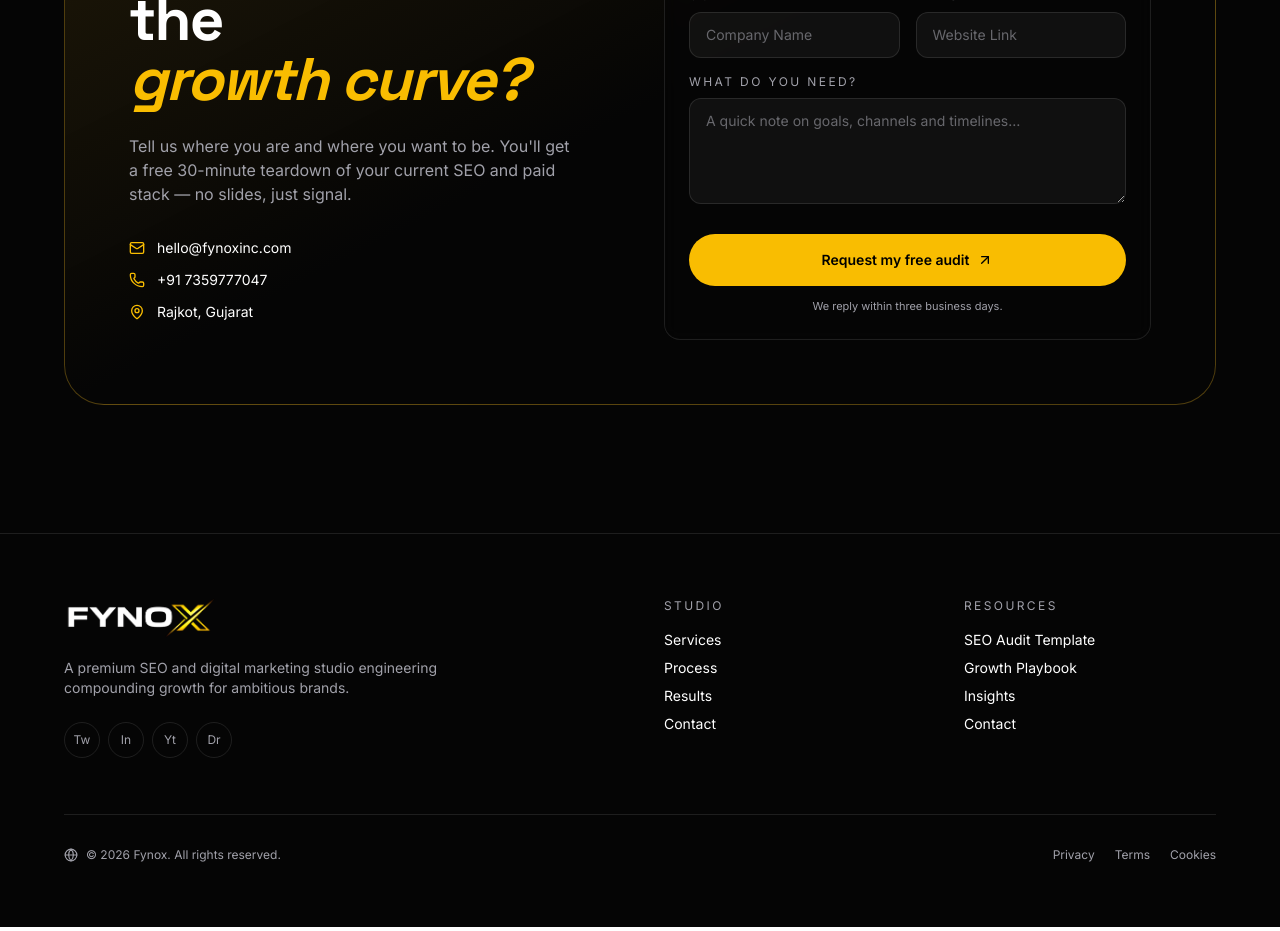
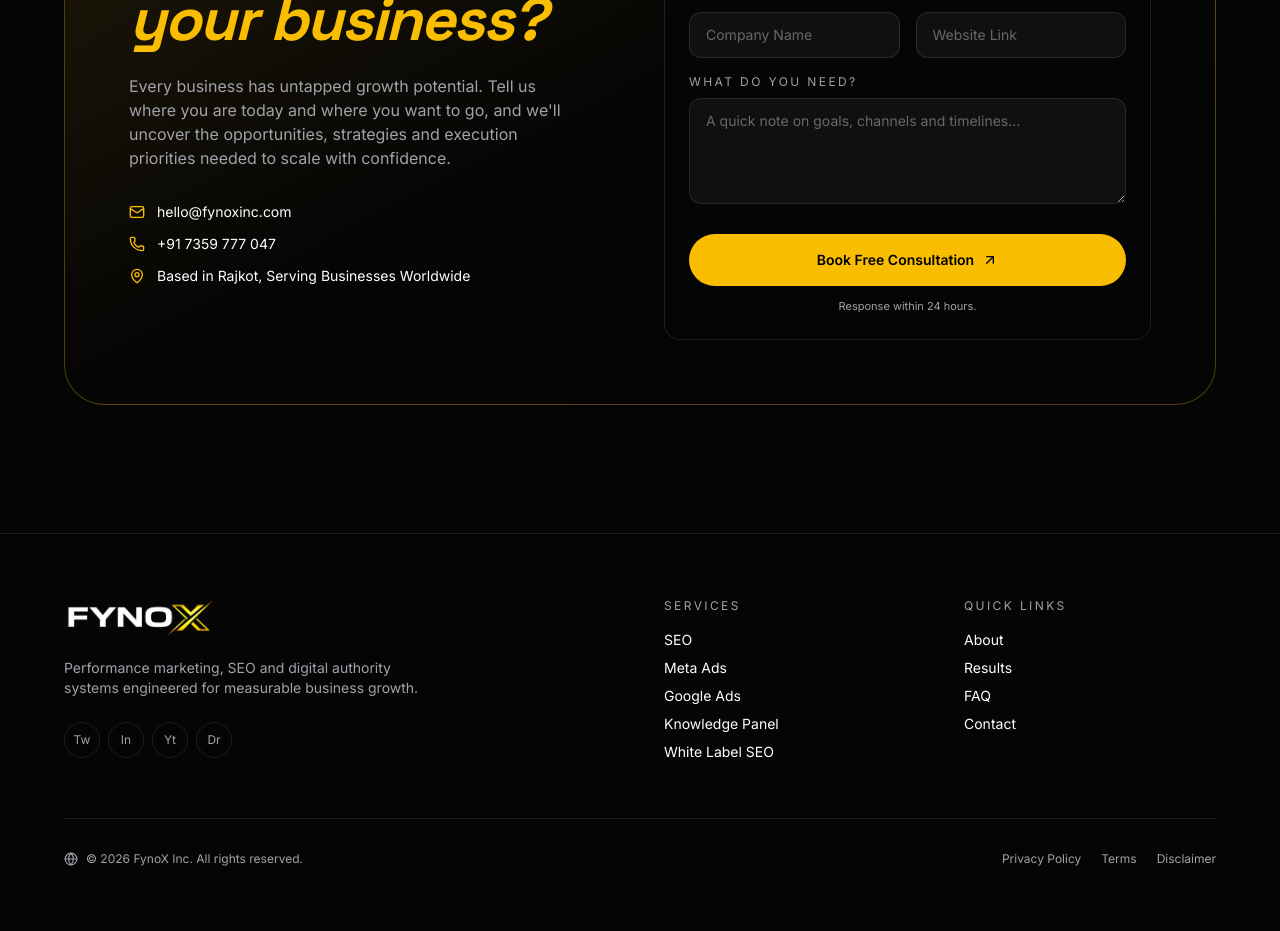
Before and after one commit to Aarmil1234/fynox, a React (Vite) app: page / in a window 1280 px wide. Shown: the part 7720-8651 px from the top of the page. Built offline with nearby package versions, Linux system fonts and the light colour scheme.

Commit message:
footer and contact

```diff
--- a/src/App.tsx
+++ b/src/App.tsx
@@ -482,19 +482,18 @@
           <Reveal>
             <div>
               <div className="inline-flex items-center gap-2 rounded-full border border-amber/40 bg-amber/10 px-3 py-1 text-xs uppercase tracking-[0.2em] text-amber">
-                <span className="h-1 w-1 rounded-full bg-amber" /> Let's build
+                <span className="h-1 w-1 rounded-full bg-amber" /> LET'S TALK
               </div>
 
               <h2 className="font-display mt-6 text-4xl font-bold leading-tight sm:text-6xl">
-                Ready to bend the
+                Ready to scale
                 <br />
-                <span className="text-amber italic">growth curve?</span>
+                <span className="text-amber italic">your business?</span>
               </h2>
 
               <p className="mt-6 max-w-md text-muted-foreground">
-                Tell us where you are and where you want to be. You'll get a free
-                30-minute teardown of your current SEO and paid stack — no slides,
-                just signal.
+                Every business has untapped growth potential.
+Tell us where you are today and where you want to go, and we'll uncover the opportunities, strategies and execution priorities needed to scale with confidence.
               </p>
 
               <ul className="mt-8 space-y-3 text-sm">
@@ -505,12 +504,12 @@
 
                 <li className="flex items-center gap-3">
                   <Phone className="h-4 w-4 text-amber" />
-                  +91 7359777047
+                  +91 7359 777 047
                 </li>
 
                 <li className="flex items-center gap-3">
                   <MapPin className="h-4 w-4 text-amber" />
-                  Rajkot, Gujarat
+                  Based in Rajkot, Serving Businesses Worldwide
                 </li>
               </ul>
             </div>
@@ -524,13 +523,13 @@
             >
               <div className="grid gap-4 sm:grid-cols-2">
                 <Field
-                  label="Full name"
+                  label="Name"
                   name="full_name"
                   placeholder="Your Name"
                 />
 
                 <Field
-                  label="Work email"
+                  label="Email"
                   name="email"
                   type="email"
                   placeholder="Your Email"
@@ -569,7 +568,7 @@
                 disabled={loading}
                 className="group mt-6 flex w-full items-center justify-center gap-2 rounded-full bg-amber px-6 py-4 text-sm font-semibold text-black transition-transform hover:scale-[1.02]"
               >
-                {loading ? "Sending..." : "Request my free audit"}
+                {loading ? "Sending..." : "Book Free Consultation"}
 
                 <ArrowUpRight className="h-4 w-4 transition-transform group-hover:translate-x-0.5 group-hover:-translate-y-0.5" />
               </button>
@@ -581,7 +580,7 @@
               )}
 
               <p className="mt-3 text-center text-[11px] text-muted-foreground">
-                We reply within three business days.
+                Response within 24 hours.
               </p>
             </form>
           </Reveal>
@@ -628,7 +627,7 @@
               <img src={logo} alt="Fynox" className="h-5 w-auto" style={{height: "40px"}} />
             </a>
             <p className="mt-5 max-w-sm text-sm text-muted-foreground">
-              A premium SEO and digital marketing studio engineering compounding growth for ambitious brands.
+              Performance marketing, SEO and digital authority systems engineered for measurable business growth.
             </p>
             <div className="mt-6 flex items-center gap-2">
               {["Tw", "In", "Yt", "Dr"].map((s) => (
@@ -637,30 +636,31 @@
             </div>
           </div>
           <div>
-            <div className="text-xs uppercase tracking-[0.2em] text-muted-foreground">Studio</div>
+            <div className="text-xs uppercase tracking-[0.2em] text-muted-foreground">SERVICES</div>
             <ul className="mt-4 space-y-2 text-sm">
-              <li><a href="#services" className="hover:text-amber">Services</a></li>
-              <li><a href="#process" className="hover:text-amber">Process</a></li>
-              <li><a href="#results" className="hover:text-amber">Results</a></li>
-              <li><a href="#contact" className="hover:text-amber">Contact</a></li>
+              <li><a href="#services" className="hover:text-amber">SEO</a></li>
+              <li><a href="#process" className="hover:text-amber">Meta Ads</a></li>
+              <li><a href="#results" className="hover:text-amber">Google Ads</a></li>
+              <li><a href="#contact" className="hover:text-amber">Knowledge Panel</a></li>
+              <li><a href="#contact" className="hover:text-amber">White Label SEO</a></li>
             </ul>
           </div>
           <div>
-            <div className="text-xs uppercase tracking-[0.2em] text-muted-foreground">Resources</div>
+            <div className="text-xs uppercase tracking-[0.2em] text-muted-foreground">QUICK LINKS</div>
             <ul className="mt-4 space-y-2 text-sm">
-              <li><a href="#" className="hover:text-amber">SEO Audit Template</a></li>
-              <li><a href="#" className="hover:text-amber">Growth Playbook</a></li>
-              <li><a href="#" className="hover:text-amber">Insights</a></li>
+              <li><a href="#" className="hover:text-amber">About</a></li>
+              <li><a href="#" className="hover:text-amber">Results</a></li>
+              <li><a href="#" className="hover:text-amber">FAQ</a></li>
               <li><a href="#contact" className="hover:text-amber">Contact</a></li>
             </ul>
           </div>
         </div>
         <div className="mt-14 flex flex-col items-center justify-between gap-4 border-t border-white/10 pt-8 text-xs text-muted-foreground sm:flex-row">
-          <div className="flex items-center gap-2"><Globe className="h-3.5 w-3.5" /> © {new Date().getFullYear()} Fynox. All rights reserved.</div>
+          <div className="flex items-center gap-2"><Globe className="h-3.5 w-3.5" /> © {new Date().getFullYear()} FynoX Inc. All rights reserved.</div>
           <div className="flex items-center gap-5">
-            <a href="#" className="hover:text-foreground">Privacy</a>
+            <a href="#" className="hover:text-foreground">Privacy Policy</a>
             <a href="#" className="hover:text-foreground">Terms</a>
-            <a href="#" className="hover:text-foreground">Cookies</a>
+            <a href="#" className="hover:text-foreground">Disclaimer</a>
           </div>
         </div>
       </div>
```
